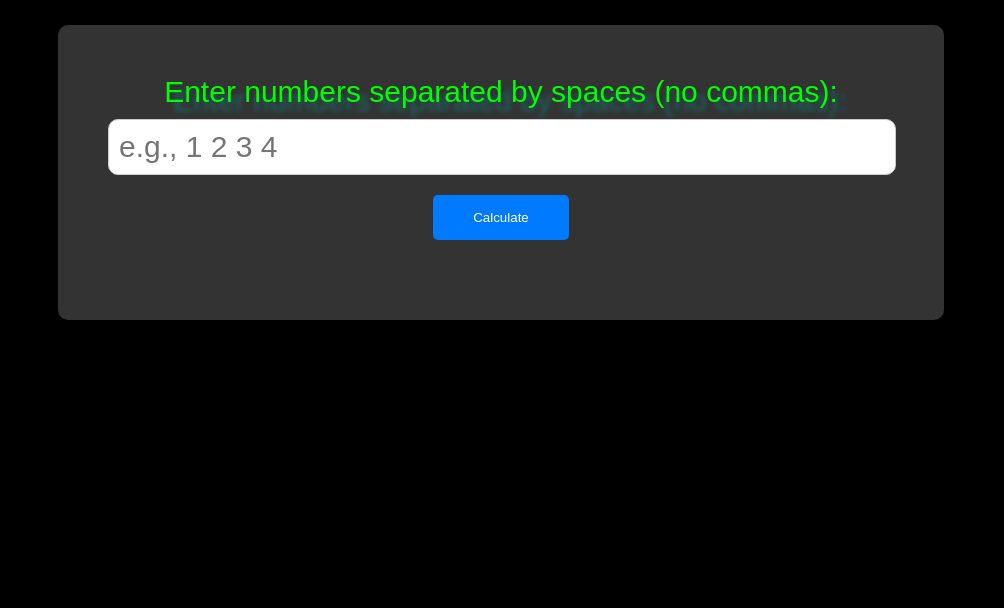
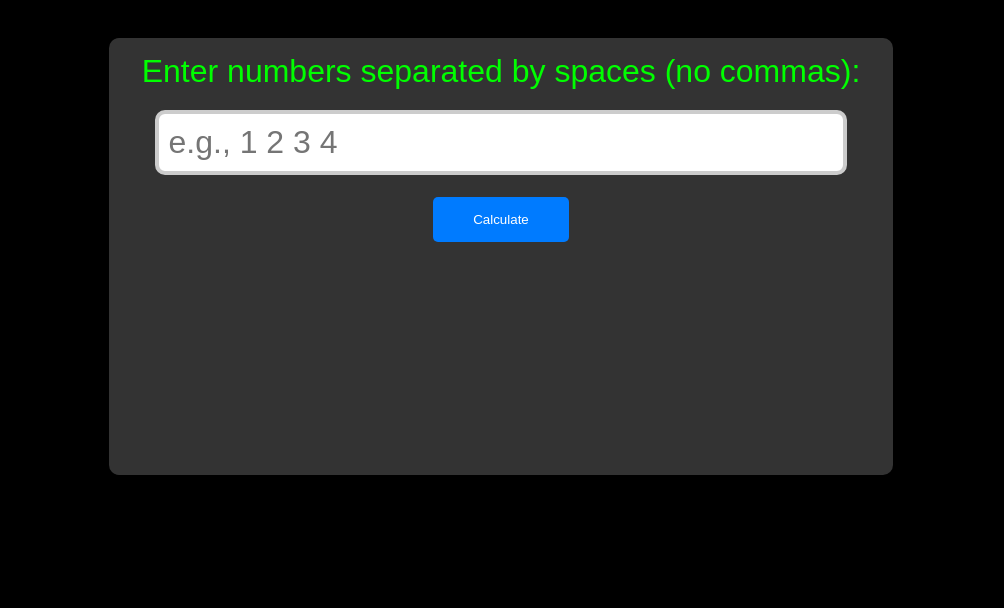
Before and after one commit to rochakkadel/file, a plain HTML site: page index.html in a window 1280 px wide. Shown: the part 192-800 px from the top of the page, without its empty margins (139-1143 px from the left). Drawn offline with Linux system fonts and the light colour scheme.

Commit message:
Update style.css

```diff
--- a/style.css
+++ b/style.css
@@ -15,51 +15,39 @@ body {
 .title-container {
 	text-align: center;
 	margin-bottom: 20px;
-	margin-top: -200px;
 	color: lime;
-	font-size: 30px;
+	font-size: 2em; /* Adjusted font size for mobile */
 	text-align: center;
 	color: lime;
-	text-shadow: 9px 9px 5px #186964;
 	animation-name: fade;
-	animation-duration: 4s;
- }
- @keyframes fade {
+	animation-duration: 5s;
+}
+
+@keyframes fade {
 	0% { opacity: 0; }
 	100% { opacity: 1; }
- }
-
-
-
-.title {
-	font-size: 4em;
-	color: lime;
-	text-shadow: 2px 2px 6px white;
-	animation: fade 3s;
 }
-
-
 
 .container {
 	text-align: center;
-	padding: 50px;
+	padding: 5px;
 	background-color: #333;
 	border-radius: 10px;
-	box-shadow: 10 10 10px;
-	border-color: red;
-	animation: fade 3s;
+	animation: fade 1s;
+	margin: 80px;
 }
 
 label {
 	display: block;
-	margin-bottom: 10px;
+	margin-bottom: 20px;
+	margin-top: 10px;
 }
 
 input {
-	width: calc(100% - 20px);
+	width: calc(100% - 110px);
 	padding: 10px;
 	margin-bottom: 20px;
-	border: 1px solid #ccc;
+	border: 4px solid #ccc;
 	border-radius: 10px;
 	font-size: 1em;
 }
@@ -70,7 +58,7 @@ button {
 	color: white;
 	border: none;
 	border-radius: 5px;
-	cursor:grab;
+	cursor: pointer;
 }
 
 button:hover {
@@ -80,6 +68,6 @@ button:hover {
 p {
 	margin-top: 20px;
 	font-size: 1em;
-	animation: fade 4s;
-	box-shadow: 10 10 10px;
+	animation: fade 1s;
+	padding: 10px; /* Add some padding for better spacing */
 }
```
